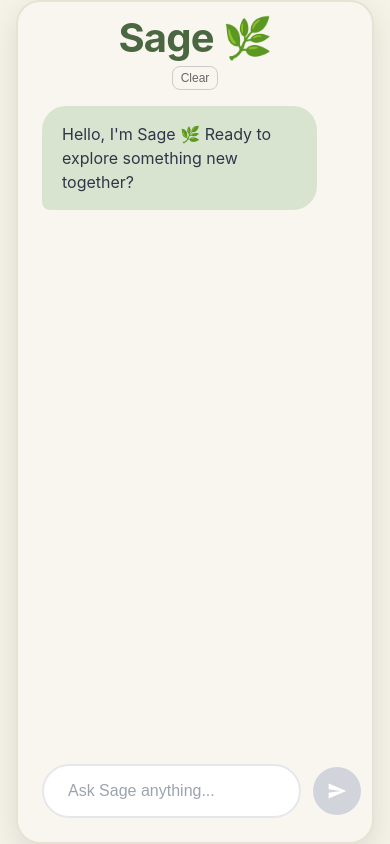
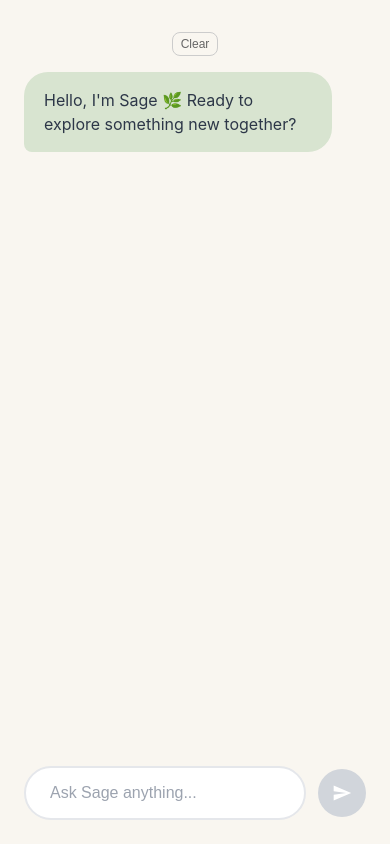
Before and after one commit to supercrabtree/sage, a React (Vite) app: page / in a window 390 px wide. Built offline with nearby package versions, Linux system fonts and the light colour scheme.

Commit message:
Tidy up UI

```diff
--- a/src-tauri/tauri.conf.json
+++ b/src-tauri/tauri.conf.json
@@ -14,7 +14,7 @@
       {
         "title": "sage",
         "width": 800,
-        "height": 600
+        "height": 1000
       }
     ],
     "security": {
--- a/src/features/chat/ChatPage.css
+++ b/src/features/chat/ChatPage.css
@@ -1,16 +1,10 @@
 .chat-container {
   width: 100%;
-  max-width: 600px;
   height: 100%;
-  max-height: 800px;
-  margin: 2rem;
   background-color: #f9f6f0;
-  border: 2px solid #e8e2d4;
-  border-radius: 2rem;
   display: flex;
   flex-direction: column;
   overflow: hidden;
-  box-shadow: 0 10px 30px rgba(0, 0, 0, 0.1);
   position: relative;
 }
 
@@ -19,14 +13,6 @@
   text-align: center;
   background-color: transparent;
   position: relative;
-}
-
-.chat-title {
-  font-size: 3rem;
-  font-weight: 700;
-  color: #4a6741;
-  margin-bottom: 0.5rem;
-  letter-spacing: -0.02em;
 }
 
 .clear-button {
@@ -55,9 +41,6 @@
 /* Responsive styles */
 @media (max-width: 768px) {
   .chat-container {
-    margin: 1rem;
-    border-radius: 1.5rem;
-    max-height: none;
     height: 100%;
   }
 
@@ -65,10 +48,6 @@
     margin: 1.5rem 1.5rem 1rem 1.5rem;
   }
 
-  .chat-title {
-    font-size: 2.5rem;
-  }
-
   .clear-button {
     position: static;
     margin-top: 0.5rem;
--- a/src/features/chat/ChatPage.tsx
+++ b/src/features/chat/ChatPage.tsx
@@ -21,7 +21,6 @@ export const ChatPage: React.FC = () => {
   return (
     <div className="chat-container">
       <div className="chat-header">
-        <h1 className="chat-title">Sage 🌿</h1>
         <button
           className="clear-button"
           onClick={clearChat}
```
